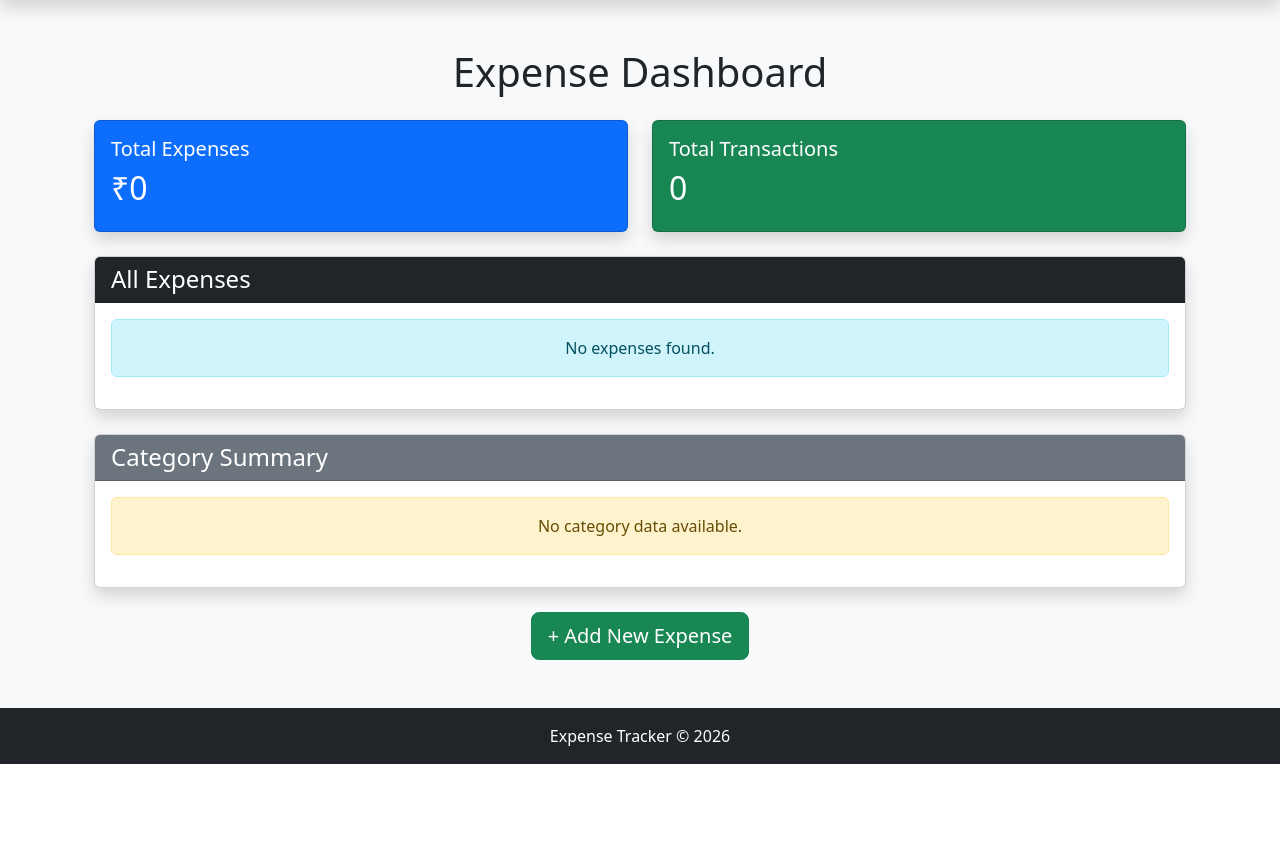
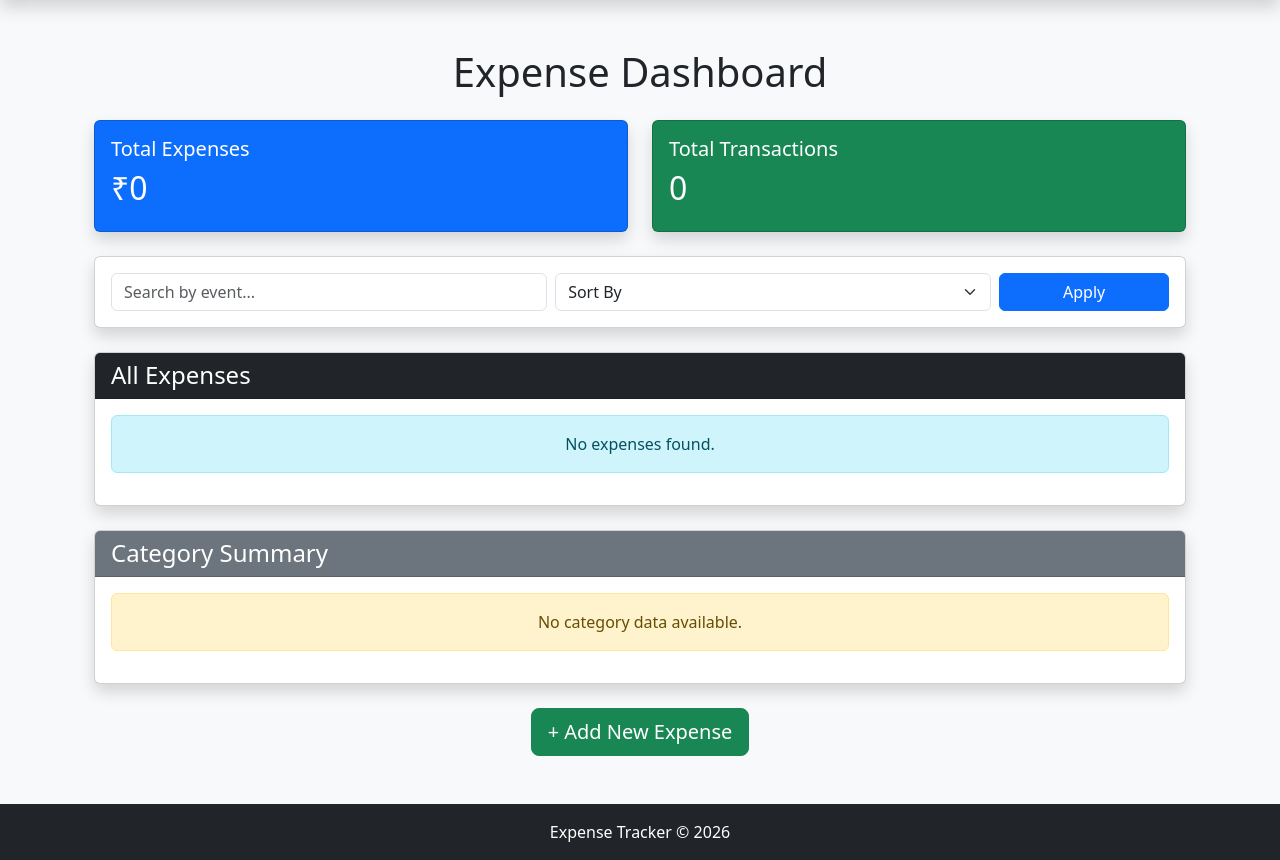
Before and after one commit to namankawedia18/flask-expense-tracker, a Flask app: page /expense in a window 1280 px wide. Shown: the part 56-916 px from the top of the page. Before the commit the page ends 820 px from the top, so only its background shows below. Run offline with Flask 3, Linux system fonts and the light colour scheme.

Commit message:
Add search, sorting and flash messages

```diff
--- a/app.py
+++ b/app.py
@@ -1,5 +1,6 @@
 from flask import Flask, render_template, request, redirect, url_for, flash
 from flask_sqlalchemy import SQLAlchemy
+from sqlalchemy import desc
 
 app = Flask(__name__)
 
@@ -51,29 +52,57 @@ def add():
 @app.route("/expense")
 def viewExpense():
 
-    # Fetch all expenses from the database
-    expenses = Expense.query.all()
+    search = request.args.get("search", "")
+    sort = request.args.get("sort", "")
 
-    # Calculate total expense
+    query = Expense.query
+
+    # Search
+    if search:
+        query = query.filter(
+            Expense.event.ilike(f"%{search}%")
+        )
+
+    # Sorting
+    if sort == "date_desc":
+        query = query.order_by(desc(Expense.date))
+
+    elif sort == "date_asc":
+        query = query.order_by(Expense.date)
+
+    elif sort == "amount_desc":
+        query = query.order_by(desc(Expense.amount))
+
+    elif sort == "amount_asc":
+        query = query.order_by(Expense.amount)
+
+    elif sort == "event_asc":
+        query = query.order_by(Expense.event)
+
+    elif sort == "event_desc":
+        query = query.order_by(desc(Expense.event))
+
+    expenses = query.all()
+
     total = sum(expense.amount for expense in expenses)
 
-    # Calculate category-wise summary
     category_summary = {}
 
     for expense in expenses:
-        category = expense.event
 
-        if category in category_summary:
-            category_summary[category] += expense.amount
+        if expense.event in category_summary:
+            category_summary[expense.event] += expense.amount
         else:
-            category_summary[category] = expense.amount
+            category_summary[expense.event] = expense.amount
 
     return render_template(
         "expenses.html",
         expenses=expenses,
         total=total,
         total_transactions=len(expenses),
-        category_summary=category_summary
+        category_summary=category_summary,
+        search=search,
+        sort=sort
     )
 
 @app.route("/delete/<int:id>")
--- a/templates/expenses.html
+++ b/templates/expenses.html
@@ -51,6 +51,85 @@ Expense Dashboard
         </div>
 
         <!-- Expense Table -->
+<div class="card shadow mb-4">
+
+    <div class="card-body">
+
+        <form method="GET" action="{{ url_for('viewExpense') }}">
+
+            <div class="row g-2">
+
+                <div class="col-md-5">
+
+                    <input
+                        type="text"
+                        class="form-control"
+                        name="search"
+                        placeholder="Search by event..."
+                        value="{{ search }}">
+
+                </div>
+
+                <div class="col-md-5">
+
+                    <select
+                        name="sort"
+                        class="form-select">
+
+                        <option value="">Sort By</option>
+
+                        <option value="date_desc"
+                            {% if sort=="date_desc" %}selected{% endif %}>
+                            Newest First
+                        </option>
+
+                        <option value="date_asc"
+                            {% if sort=="date_asc" %}selected{% endif %}>
+                            Oldest First
+                        </option>
+
+                        <option value="amount_asc"
+                            {% if sort=="amount_asc" %}selected{% endif %}>
+                            Amount (Low → High)
+                        </option>
+
+                        <option value="amount_desc"
+                            {% if sort=="amount_desc" %}selected{% endif %}>
+                            Amount (High → Low)
+                        </option>
+
+                        <option value="event_asc"
+                            {% if sort=="event_asc" %}selected{% endif %}>
+                            Event (A-Z)
+                        </option>
+
+                        <option value="event_desc"
+                            {% if sort=="event_desc" %}selected{% endif %}>
+                            Event (Z-A)
+                        </option>
+
+                    </select>
+
+                </div>
+
+                <div class="col-md-2">
+
+                    <button
+                        class="btn btn-primary w-100">
+
+                        Apply
+
+                    </button>
+
+                </div>
+
+            </div>
+
+        </form>
+
+    </div>
+
+</div>
 
         <div class="card shadow mb-4">
 
```
